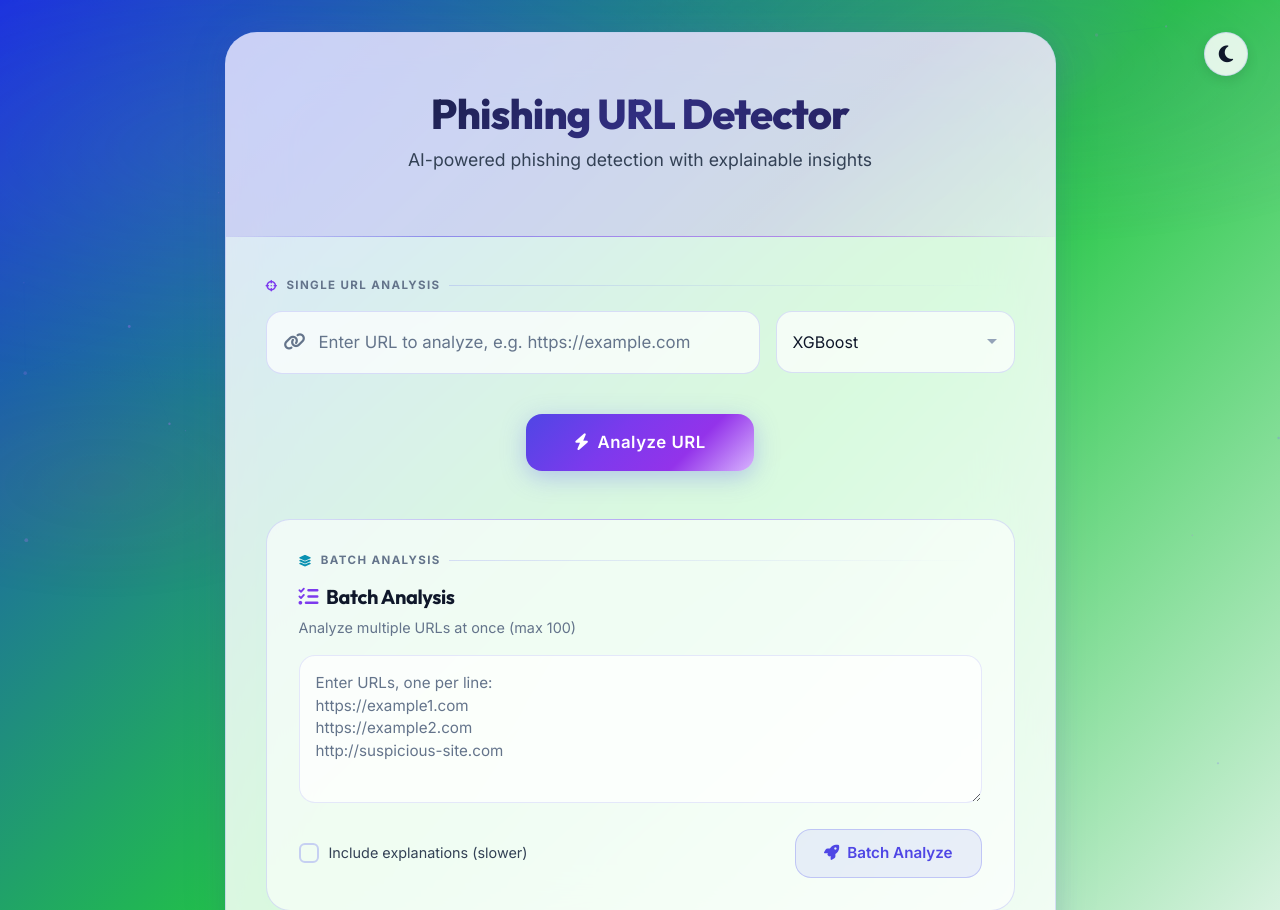
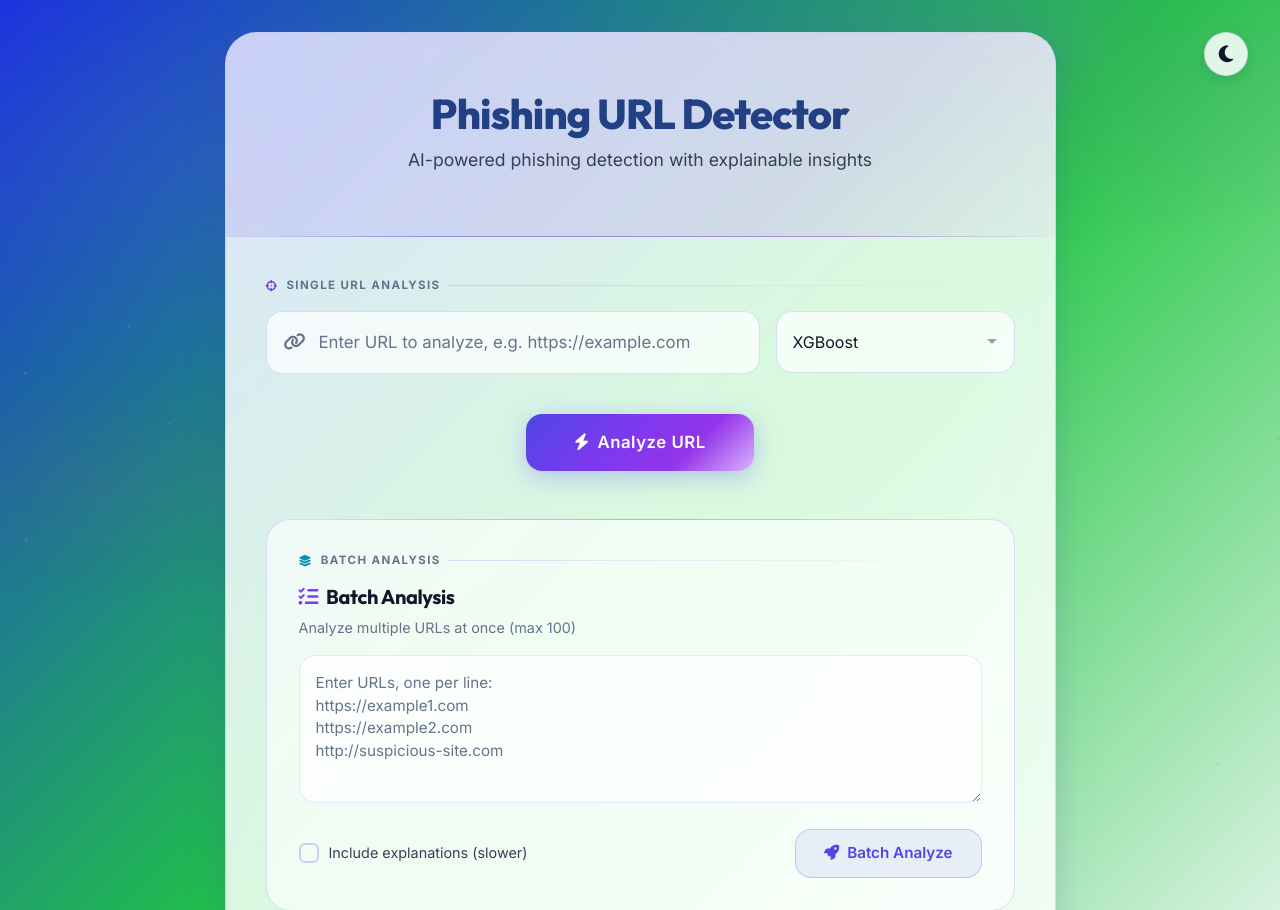
Before and after one commit to riteshnarkar/Phishing-Website-Detection-with-Explainable-AI, a Flask app: page / in a window 1280 px wide. Shown: the top 910 px of the page. Run offline with Flask 3, Linux system fonts and the light colour scheme; some libraries are stand-ins or nearby versions.

Commit message:
Update index.html

```diff
--- a/templates/index.html
+++ b/templates/index.html
@@ -109,11 +109,9 @@
         }
 
         [data-theme="light"] .header-section h1 {
-            background: linear-gradient(135deg, #0f172a, #312e81, #1e1b4b);
-            -webkit-background-clip: text;
-            -webkit-text-fill-color: transparent;
-            background-clip: text;
-        }
+            color: #224184;
+        }
+
 
         /* ============================================
            RESET & BASE
@@ -284,10 +282,7 @@
         .header-section h1 {
             font-size: 2.6rem;
             font-weight: 800;
-            background: linear-gradient(135deg, #e0e7ff, #c7d2fe, #a5b4fc);
-            -webkit-background-clip: text;
-            -webkit-text-fill-color: transparent;
-            background-clip: text;
+            color: #ffffff;
             margin-bottom: 0.5rem;
             position: relative;
             z-index: 1;
```
